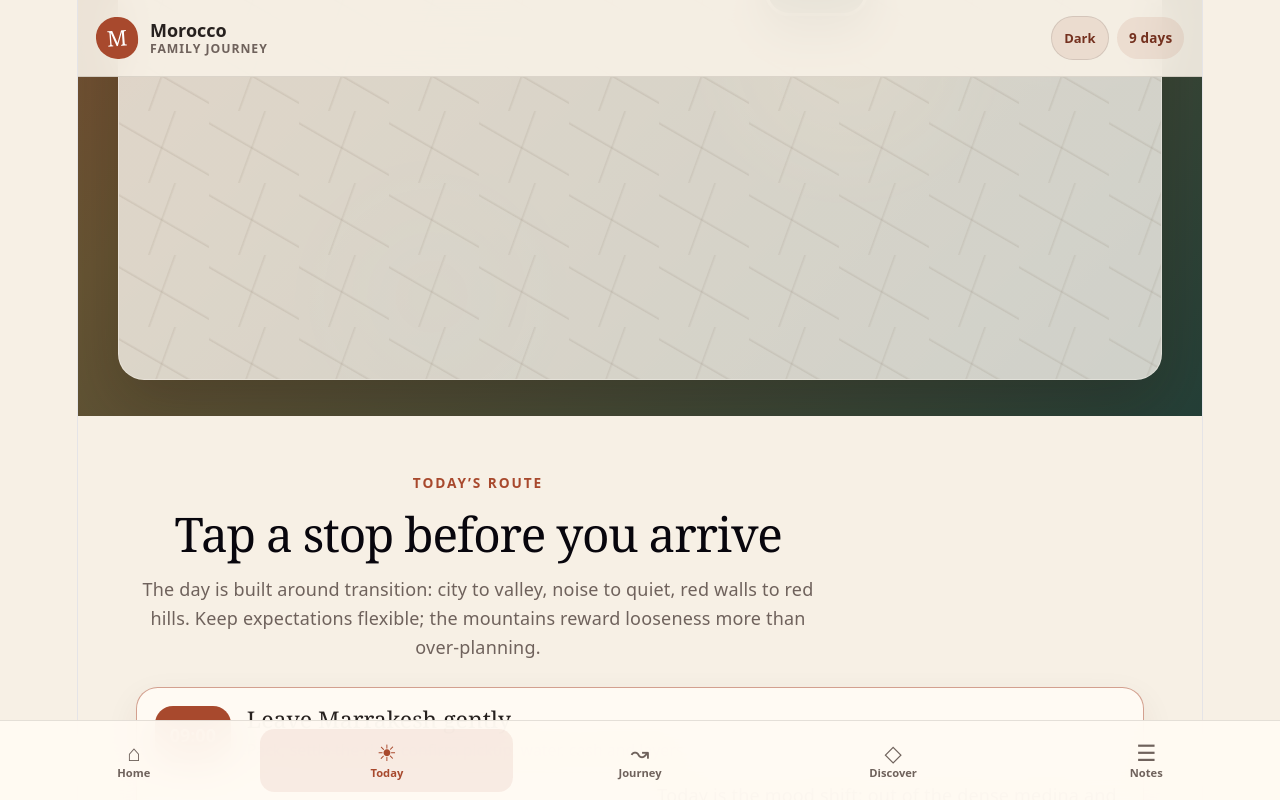
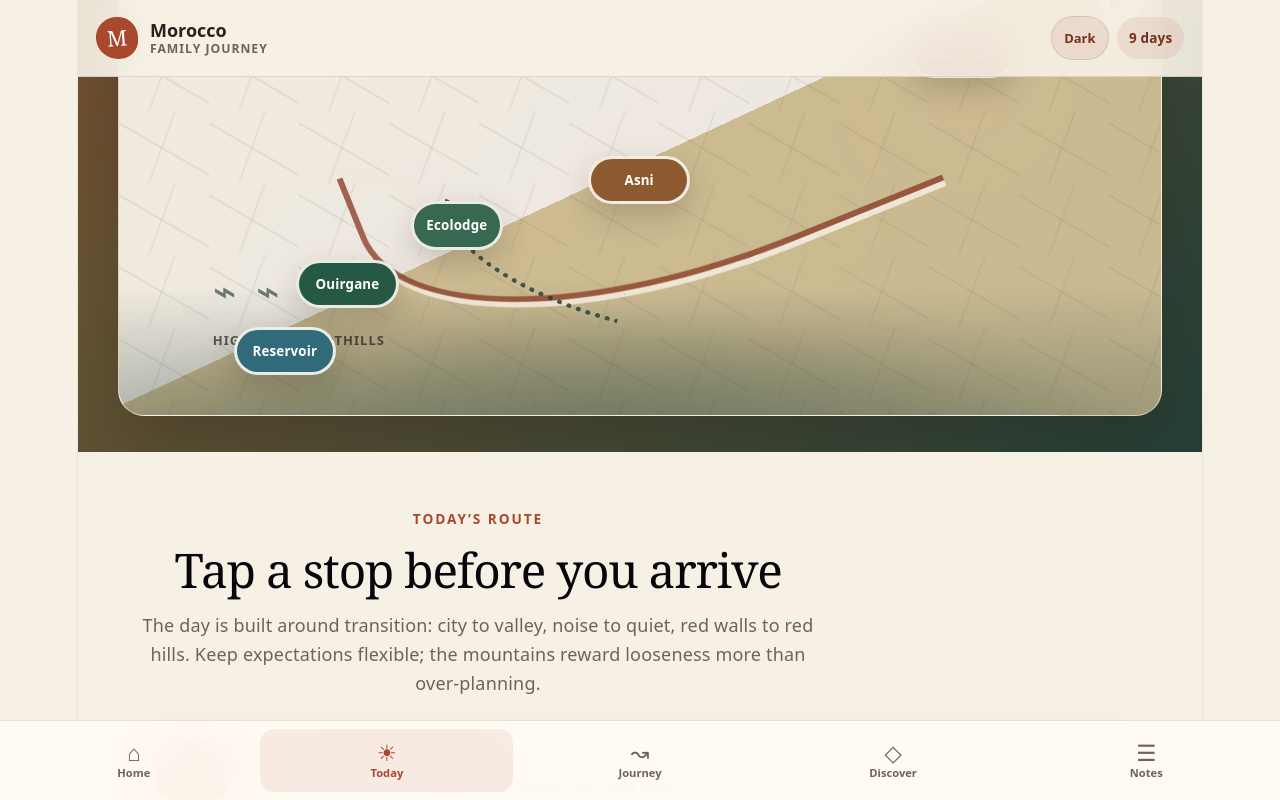
Before and after one commit to PaoloMarini/morocco-family-trip, a React (Vite) app: page / in a window 1280 px wide. Both pictures are taken after a click on the button "Start today". Shown: the part 706-1506 px from the top of the page. Built offline with nearby package versions, Linux system fonts and the light colour scheme.

Commit message:
Redesign today route map

```diff
--- a/src/pages/TodayPage.css
+++ b/src/pages/TodayPage.css
@@ -89,6 +89,14 @@
   box-shadow: 0 22px 60px rgba(30, 15, 10, 0.22);
 }
 
+.today-hero__map-card--route {
+  min-height: 21rem;
+  background:
+    linear-gradient(155deg, rgba(255, 250, 243, 0.9) 0 47%, rgba(222, 202, 158, 0.88) 47% 100%),
+    radial-gradient(circle at 22% 76%, rgba(36, 63, 55, 0.28), transparent 10rem),
+    radial-gradient(circle at 82% 28%, rgba(168, 73, 45, 0.16), transparent 9rem);
+}
+
 .today-hero__map-card::before {
   position: absolute;
   inset: 0;
@@ -100,21 +108,94 @@
   opacity: 0.55;
 }
 
+.today-hero__map-card--route::after {
+  position: absolute;
+  left: -8%;
+  right: -8%;
+  bottom: -4%;
+  height: 42%;
+  content: '';
+  background:
+    radial-gradient(ellipse at 18% 100%, rgba(36, 63, 55, 0.42), transparent 55%),
+    radial-gradient(ellipse at 48% 100%, rgba(36, 63, 55, 0.34), transparent 58%),
+    radial-gradient(ellipse at 78% 100%, rgba(36, 63, 55, 0.38), transparent 56%);
+  opacity: 0.9;
+}
+
+.map-road {
+  position: absolute;
+  z-index: 2;
+  pointer-events: none;
+}
+
+.map-road--main {
+  left: 23%;
+  top: 22%;
+  width: 54%;
+  height: 51%;
+  border-left: 6px solid rgba(141, 64, 43, 0.8);
+  border-bottom: 6px solid rgba(141, 64, 43, 0.8);
+  border-radius: 0 0 0 72%;
+  transform: rotate(-22deg);
+  filter: drop-shadow(0 6px 0 rgba(255, 250, 243, 0.86));
+}
+
+.map-road--spur {
+  left: 30%;
+  top: 57%;
+  width: 19%;
+  height: 17%;
+  border-bottom: 5px dotted rgba(36, 63, 55, 0.82);
+  border-left: 5px dotted rgba(36, 63, 55, 0.82);
+  border-radius: 0 0 0 100%;
+  transform: rotate(15deg);
+}
+
+.map-compass,
+.map-region,
+.map-hills {
+  position: absolute;
+  z-index: 3;
+  color: rgba(40, 35, 31, 0.72);
+  font-size: 0.72rem;
+  font-weight: 900;
+  letter-spacing: 0.08em;
+  text-transform: uppercase;
+}
+
+.map-compass {
+  top: 0.9rem;
+  right: 1rem;
+  padding: 0.4rem 0.55rem;
+  background: rgba(255, 250, 243, 0.72);
+  border-radius: 999px;
+}
+
+.map-region--plain {
+  top: 18%;
+  right: 18%;
+}
+
+.map-region--mountains {
+  left: 9%;
+  bottom: 14%;
+}
+
+.map-hills {
+  left: 9%;
+  bottom: 25%;
+  color: rgba(36, 63, 55, 0.66);
+  font-size: 2.2rem;
+  letter-spacing: 0.25rem;
+}
+
 .map-line {
-  position: absolute;
-  left: 36%;
-  top: 13%;
-  width: 27%;
-  height: 72%;
-  border-right: 5px dotted rgba(51, 76, 64, 0.88);
-  border-bottom: 5px dotted rgba(51, 76, 64, 0.88);
-  border-radius: 50% 35% 45% 35%;
-  transform: rotate(-8deg);
+  display: none;
 }
 
 .map-dot {
   position: absolute;
-  z-index: 2;
+  z-index: 4;
   display: inline-flex;
   align-items: center;
   justify-content: center;
@@ -126,36 +207,40 @@
   font-weight: 900;
   text-align: center;
   background: var(--green);
-  border: 3px solid rgba(255, 250, 243, 0.84);
+  border: 3px solid rgba(255, 250, 243, 0.9);
   border-radius: 999px;
   box-shadow: 0 12px 30px rgba(46, 35, 29, 0.2);
 }
 
-.map-dot--riad {
-  bottom: 8%;
-  left: 21%;
+.map-dot--marrakesh {
+  top: 14%;
+  right: 14%;
   background: #8a2f22;
 }
 
-.map-dot--koutoubia {
-  bottom: 30%;
-  left: 31%;
+.map-dot--asni {
+  top: 42%;
+  left: 45%;
+  background: #8d5a2f;
 }
 
-.map-dot--souks {
-  top: 43%;
-  left: 52%;
+.map-dot--ouirgane {
+  left: 17%;
+  bottom: 24%;
+  background: #255944;
 }
 
-.map-dot--ben {
-  top: 25%;
-  left: 46%;
+.map-dot--lodge {
+  left: 28%;
+  bottom: 37%;
+  min-width: 4.8rem;
+  background: #38684f;
 }
 
-.map-dot--lunch {
-  top: 8%;
-  left: 57%;
-  background: #255944;
+.map-dot--reservoir {
+  left: 11%;
+  bottom: 9%;
+  background: #316a78;
 }
 
 .today-dashboard {
@@ -438,6 +523,27 @@
   border-radius: 0.85rem;
 }
 
+@media (max-width: 430px) {
+  .map-dot {
+    min-width: 4.4rem;
+    min-height: 2.1rem;
+    font-size: 0.65rem;
+  }
+
+  .map-dot--marrakesh {
+    right: 7%;
+  }
+
+  .map-dot--asni {
+    left: 40%;
+  }
+
+  .map-dot--lodge {
+    left: 38%;
+    bottom: 34%;
+  }
+}
+
 @media (min-width: 720px) {
   .today-hero {
     padding-left: 2rem;
@@ -446,6 +552,10 @@
 
   .today-hero__map-card {
     min-height: 23rem;
+  }
+
+  .today-hero__map-card--route {
+    min-height: 25rem;
   }
 
   .today-stop__details,
```
